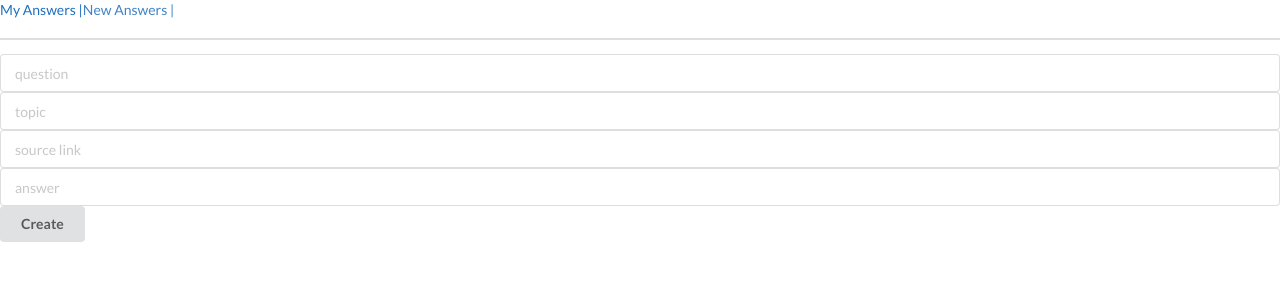
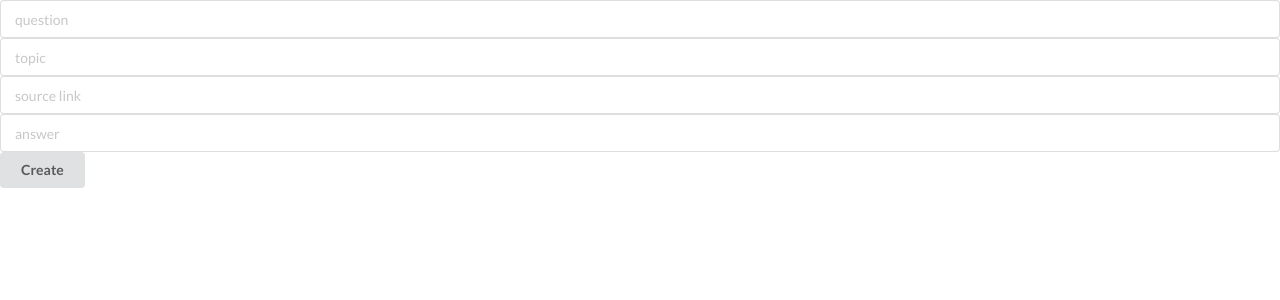
Before and after one commit to mariel-delagarza/react-project-client, a React (Create React App) app: page /answers/new in a window 1280 px wide. Shown: the top 300 px of the page. Built offline with nearby package versions, Linux system fonts and the light colour scheme; no server answers.

Commit message:
Wrap NavBar in a ternary so it only displays if logged in

```diff
--- a/src/App.js
+++ b/src/App.js
@@ -25,7 +25,7 @@ class App extends React.Component {
     const { loggedIn } = this.props
     return (
       <div className="App">
-        <NavBar />
+        { loggedIn? <NavBar /> : null }
         {/*<MainContainer />*/}
         {/*{ loggedIn ? <Logout /> : null } */}
         <Switch>
--- a/src/actions/currentUser.js
+++ b/src/actions/currentUser.js
@@ -1,6 +1,6 @@
 import { resetLoginForm } from './loginForm.js';
 import { resetSignupForm } from './signupForm.js';
-import { getMyAnswers } from './myAnswers.js';
+import { getMyAnswers, clearAnswers } from './myAnswers.js';
 
 //synchronous action creators
 export const setCurrentUser = user => {
```
